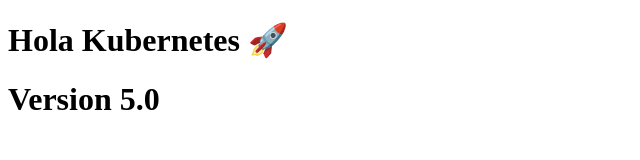
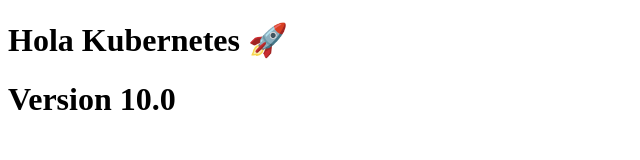
Before and after one commit to Carlosm-27/k8s-demo-v2-160826, a plain HTML site: page index.html in a window 1280 px wide. Shown: the full height of the page, 0-640 px from the left. Drawn offline with Linux system fonts and the light colour scheme.

Commit message:
sync argo cd v10

```diff
--- a/index.html
+++ b/index.html
@@ -5,6 +5,6 @@
 </head>
 <body>
   <h1>Hola Kubernetes 🚀</h1>
-  <h1>Version 5.0</h1>
+  <h1>Version 10.0</h1>
 </body>
 </html>
```
Also changed, not shown: 2 other files.
